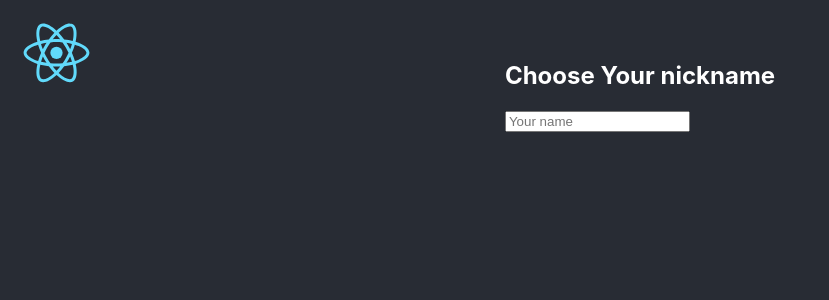
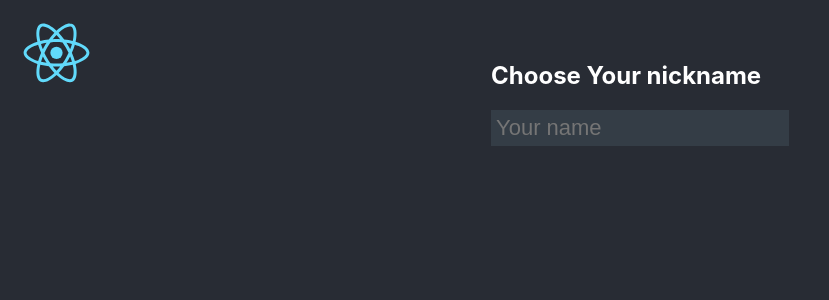
Before and after one commit to BarikQ/rss-chat, a React (Create React App) app: page / in a window 1280 px wide. Shown: the top 300 px of the page, without its empty margins (0-829 px from the left). Built offline with nearby package versions, Linux system fonts and the light colour scheme.

Commit message:
style: login form

```diff
--- a/src/App.css
+++ b/src/App.css
@@ -37,6 +37,15 @@ body {
   width: 100%;
   display: grid;
   grid-template: 1fr / 8fr 1fr;
+}
+
+.login {
+  font-size: 22px;
+  padding: 5px;
+  box-sizing: border-box;
+  color: white;
+  background: #343d46;
+  border: none;
 }
 
 .chatForm>input[type='text'] {
--- a/src/components/Login/LoginForm.js
+++ b/src/components/Login/LoginForm.js
@@ -34,7 +34,7 @@ export default class LoginForm extends React.Component {
     const { nickname } = this.state;
 
     return (
-      <div className="login">
+      <div className="loginContainer">
         <form onSubmit = {this.handleSubmit} className="login-form">
           <label htmlFor="nickname">
             <h2>
@@ -44,6 +44,7 @@ export default class LoginForm extends React.Component {
           <input
             ref={(input) => { this.textInput = input }}
             type="text"
+            className="login"
             id="nickname"
             value={nickname}
             onChange={this.handleChange}
```
